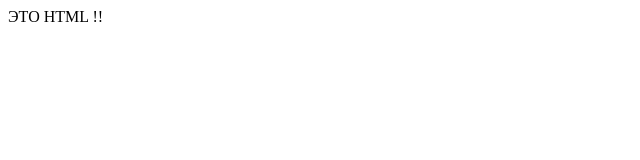
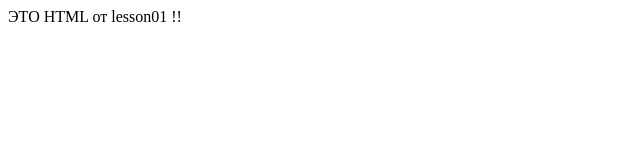
Before and after one commit to rus733/proJS22, a plain HTML site: page index.html in a window 1280 px wide. Shown: the full height of the page, 0-640 px from the left. Drawn offline with Linux system fonts and the light colour scheme.

Commit message:
change in index.html and script.js

```diff
--- a/index.html
+++ b/index.html
@@ -7,7 +7,7 @@
     <title>Урок 1</title>
   </head>
   <body>
-    <div>ЭТО HTML !!</div>
+    <div>ЭТО HTML от lesson01 !!</div>
 
     <script defer src="script.js"></script>
     <!-- комментарий-->
--- a/script.js
+++ b/script.js
@@ -5,4 +5,4 @@ let rollback = 20;
 let fullPrice = 30;
 let adaptive = 320;
 alert("Привет всем!!!");
-console.log("Привет , это консоль!");
+console.log("Привет , это консоль из lesson01!");
```
